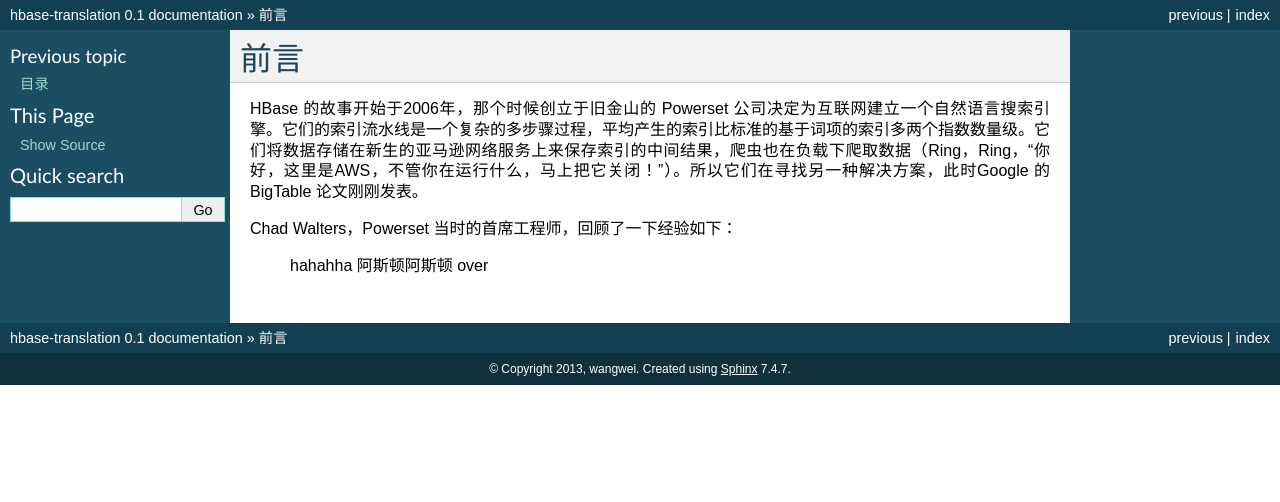
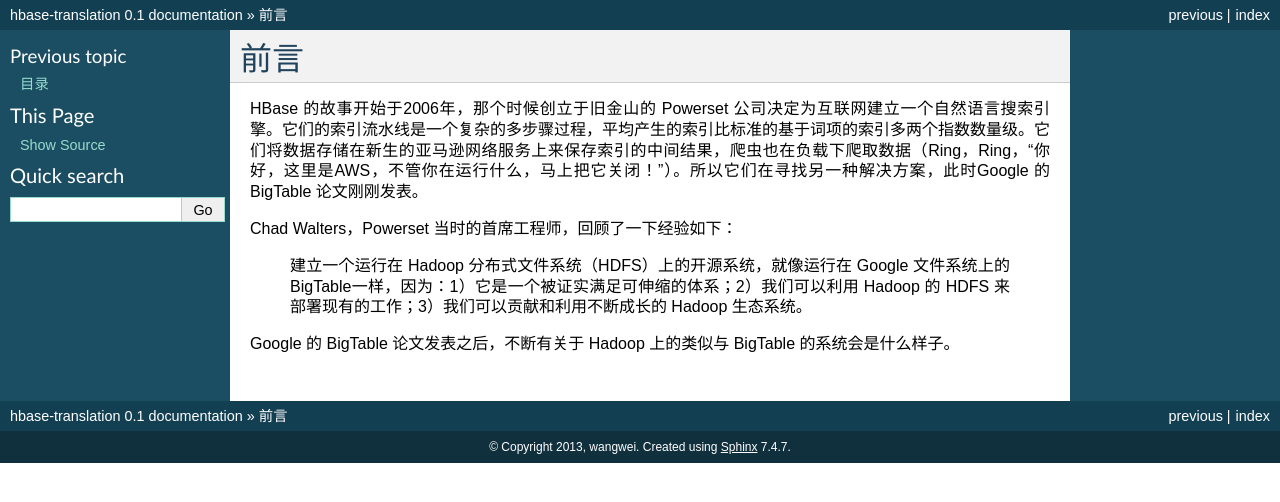
Before and after one commit to sofartogo/hbase-translations, a Sphinx documentation site: the page built from source/foreword.rst, in a window 1280 px wide. Shown: the top 502 px of the page. Built offline with Sphinx 7.4.7, drawn with Linux system fonts in a browser that asks for light colours; pages that are not in the unit, such as notebooks, are missing from menus.

Commit message:
change foreword.rst

```diff
--- a/source/foreword.rst
+++ b/source/foreword.rst
@@ -5,6 +5,6 @@ HBase 的故事开始于2006年，那个时候创立于旧金山的 Powerset 公
 
 Chad Walters，Powerset 当时的首席工程师，回顾了一下经验如下：
 
-    hahahha
-    阿斯顿阿斯顿
-    over
+    建立一个运行在 Hadoop 分布式文件系统（HDFS）上的开源系统，就像运行在 Google 文件系统上的 BigTable一样，因为：1）它是一个被证实满足可伸缩的体系；2）我们可以利用 Hadoop 的 HDFS 来部署现有的工作；3）我们可以贡献和利用不断成长的 Hadoop 生态系统。
+
+Google 的 BigTable 论文发表之后，不断有关于 Hadoop 上的类似与 BigTable 的系统会是什么样子。
```
